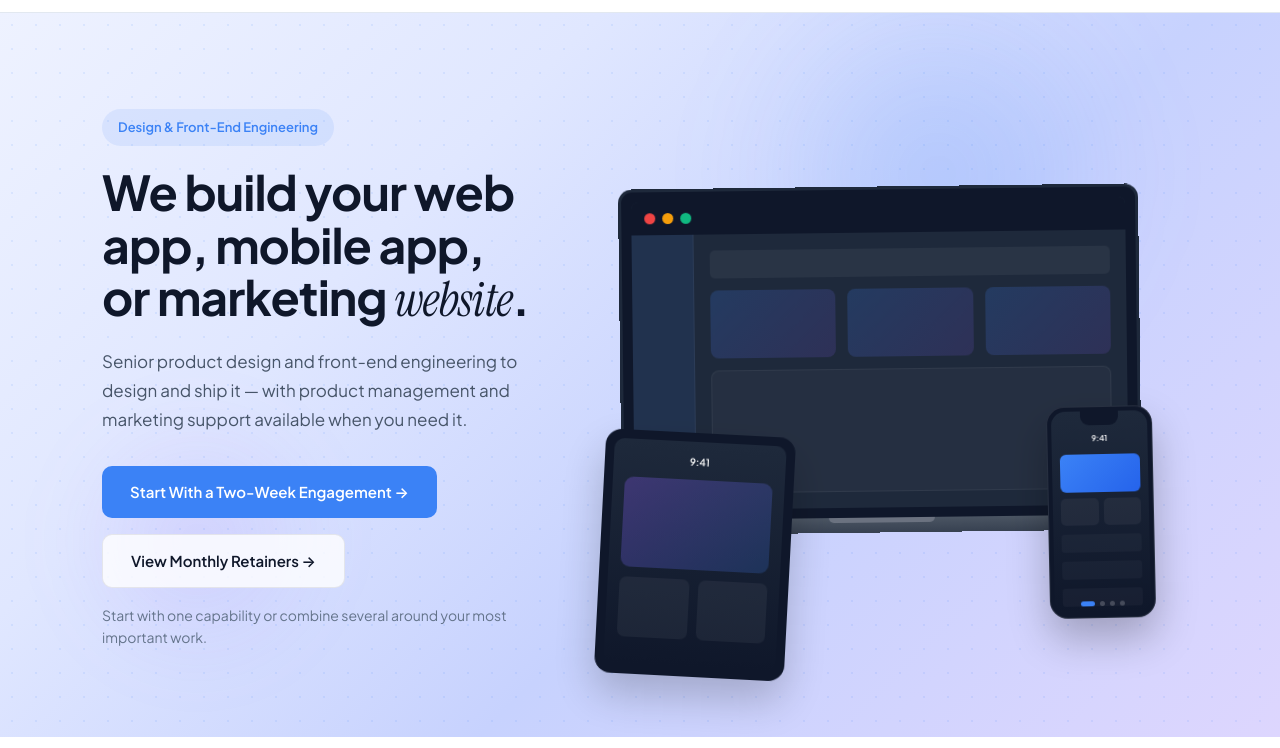
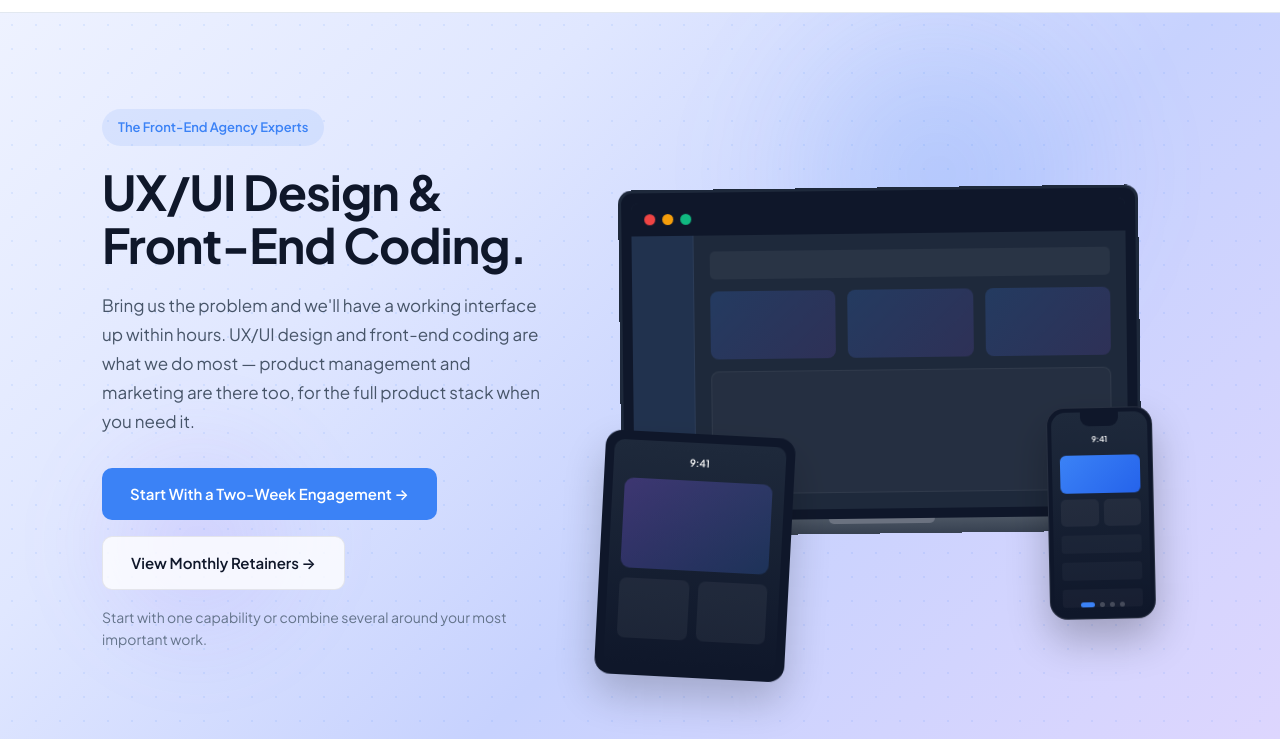
Before and after one commit to pragmatic-labs-development/pragmatic-website, a website: page index.html in a window 1280 px wide. Shown: the part 52-800 px from the top of the page. Drawn offline with Linux system fonts and the light colour scheme.

Commit message:
Rework hero copy to read as an agency, not a website builder
Client feedback: hero looked like Squarespace/Wix. New copy leads
with "The Front-End Agency Experts" + a headline naming both core
disciplines (UX/UI design and front-end coding), and a subtitle
built around speed and where PM/marketing fit as secondary support.

```diff
--- a/index.html
+++ b/index.html
@@ -99,9 +99,9 @@
 
     <div class="container hero__content">
       <div class="hero__intro">
-        <p class="hero__eyebrow animate-up">Design &amp; Front-End Engineering</p>
-        <h1 class="hero__title animate-up delay-1">We build your web app, mobile app,<br> or marketing <span class="title-italic">website</span>.</h1>
-        <p class="hero__subtitle animate-up delay-2">Senior product design and front-end engineering to design and ship it &mdash; with product management and marketing support available when you need it.</p>
+        <p class="hero__eyebrow animate-up">The Front-End Agency Experts</p>
+        <h1 class="hero__title animate-up delay-1">UX/UI Design &amp;<br> Front-End Coding.</h1>
+        <p class="hero__subtitle animate-up delay-2">Bring us the problem and we'll have a working interface up within hours. UX/UI design and front-end coding are what we do most &mdash; product management and marketing are there too, for the full product stack when you need it.</p>
         <div class="hero__ctas animate-up delay-3">
           <a href="#pricing" class="btn btn--primary">Start With a Two-Week Engagement &rarr;</a>
           <a href="#retainer-tiers" class="btn btn--secondary">View Monthly Retainers &rarr;</a>
```
